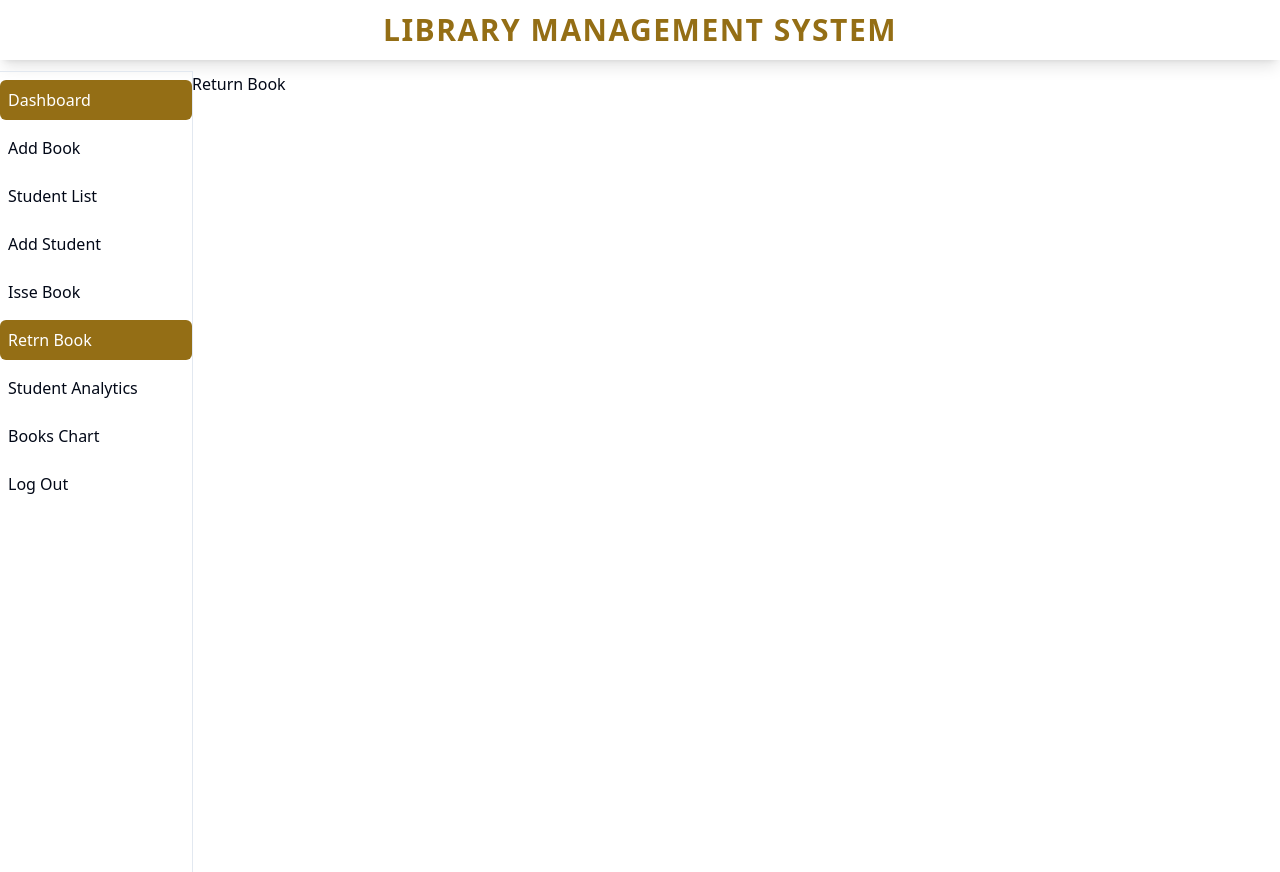
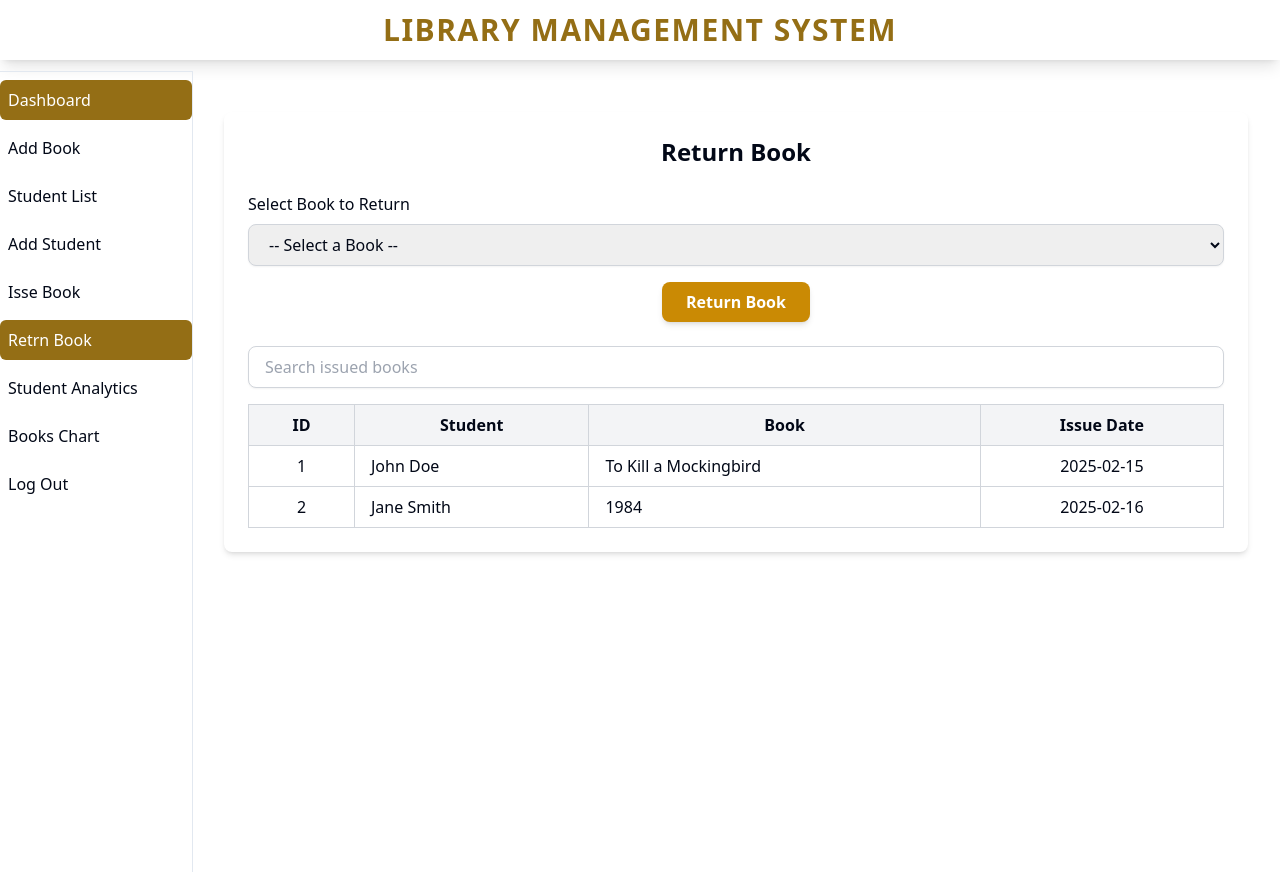
Before and after one commit to MalithShehan/RAD-Final-Project, a React (Vite) app in the folder library-management-frontend/: page /returnBook in a window 1280 px wide. Built offline with nearby package versions, Linux system fonts and the light colour scheme.

Commit message:
Return Book Page

```diff
--- a/library-management-frontend/src/components/custom/return-book/ReturnBook.tsx
+++ b/library-management-frontend/src/components/custom/return-book/ReturnBook.tsx
@@ -1,11 +1,103 @@
-import React from "react";
+import React, { useState } from "react";
 
 const ReturnBook = () => {
+    const [issuedBooks, setIssuedBooks] = useState([
+        { id: 1, student: "John Doe", book: "To Kill a Mockingbird", issueDate: "2025-02-15" },
+        { id: 2, student: "Jane Smith", book: "1984", issueDate: "2025-02-16" },
+    ]);
+
+    const [selectedBook, setSelectedBook] = useState("");
+    const [searchTerm, setSearchTerm] = useState("");
+
+    const handleReturnBook = () => {
+        if (!selectedBook) {
+            alert("Please select a book to return.");
+            return;
+        }
+
+        const updatedBooks = issuedBooks.filter((book) => book.book !== selectedBook);
+        setIssuedBooks(updatedBooks);
+        setSelectedBook("");
+        alert("Book returned successfully!");
+    };
+
+    const filteredIssuedBooks = issuedBooks.filter((issue) =>
+        `${issue.student} ${issue.book}`.toLowerCase().includes(searchTerm.toLowerCase())
+    );
+
     return (
-        <div>
-            <h1>Return Book</h1>
+        <div className="max-w-5xl mx-auto mt-10 p-6 bg-white shadow-md rounded-lg">
+            <h1 className="text-2xl font-bold text-center mb-6">Return Book</h1>
+
+            {/* Select Book */}
+            <div className="mb-4">
+                <label className="block font-medium mb-2">Select Book to Return</label>
+                <select
+                    value={selectedBook}
+                    onChange={(e) => setSelectedBook(e.target.value)}
+                    className="w-full px-4 py-2 border border-gray-300 rounded-lg shadow-sm focus:outline-none focus:ring-blue-500 focus:border-blue-500"
+                >
+                    <option value="">-- Select a Book --</option>
+                    {issuedBooks.map((issue) => (
+                        <option key={issue.id} value={issue.book}>
+                            {issue.book} (Issued to {issue.student})
+                        </option>
+                    ))}
+                </select>
+            </div>
+
+            {/* Return Button */}
+            <div className="mb-6 text-center">
+                <button
+                    onClick={handleReturnBook}
+                    className="px-6 py-2 bg-yellow-600 text-white font-semibold rounded-lg shadow-md hover:bg-yellow-500"
+                >
+                    Return Book
+                </button>
+            </div>
+
+            {/* Search Bar */}
+            <div className="mb-4">
+                <input
+                    type="text"
+                    placeholder="Search issued books"
+                    value={searchTerm}
+                    onChange={(e) => setSearchTerm(e.target.value)}
+                    className="w-full px-4 py-2 border border-gray-300 rounded-lg shadow-sm focus:outline-none focus:ring-blue-500 focus:border-blue-500"
+                />
+            </div>
+
+            {/* Issued Books List */}
+            <table className="min-w-full border-collapse border border-gray-200">
+                <thead>
+                    <tr className="bg-gray-100">
+                        <th className="border border-gray-300 px-4 py-2">ID</th>
+                        <th className="border border-gray-300 px-4 py-2">Student</th>
+                        <th className="border border-gray-300 px-4 py-2">Book</th>
+                        <th className="border border-gray-300 px-4 py-2">Issue Date</th>
+                    </tr>
+                </thead>
+                <tbody>
+                    {filteredIssuedBooks.length > 0 ? (
+                        filteredIssuedBooks.map((issue) => (
+                            <tr key={issue.id} className="hover:bg-gray-50">
+                                <td className="border border-gray-300 px-4 py-2 text-center">{issue.id}</td>
+                                <td className="border border-gray-300 px-4 py-2">{issue.student}</td>
+                                <td className="border border-gray-300 px-4 py-2">{issue.book}</td>
+                                <td className="border border-gray-300 px-4 py-2 text-center">{issue.issueDate}</td>
+                            </tr>
+                        ))
+                    ) : (
+                        <tr>
+                            <td colSpan="4" className="text-center text-gray-500 py-4">
+                                No issued books found.
+                            </td>
+                        </tr>
+                    )}
+                </tbody>
+            </table>
         </div>
     );
-}
+};
 
 export default ReturnBook;
```
